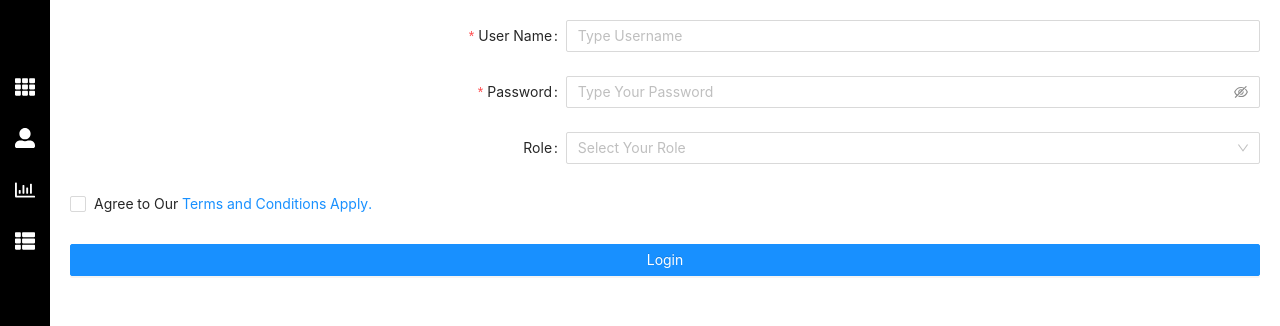
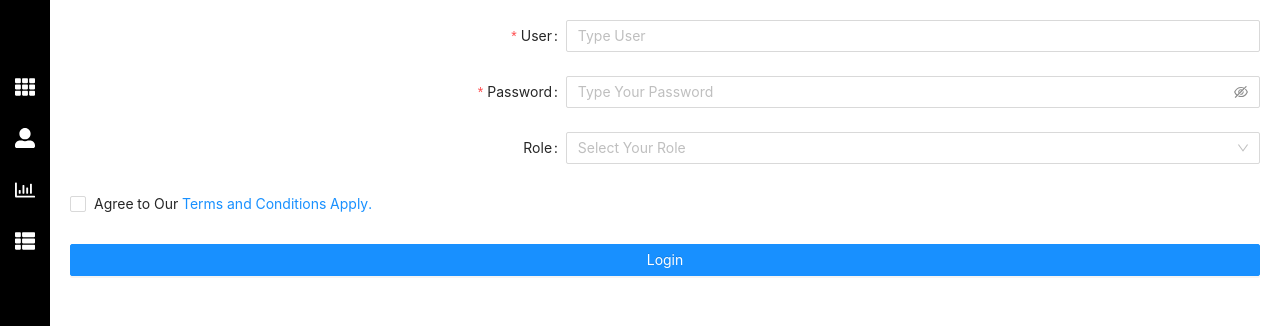
Before and after one commit to Parul-Nangia/Project-Ecommerce, a React (Create React App) app: page / in a window 1280 px wide. Shown: the top 326 px of the page. Built offline with nearby package versions, Linux system fonts and the light colour scheme.

Commit message:
Fetch Api through Axios/Login.

```diff
--- a/package.json
+++ b/package.json
@@ -7,6 +7,7 @@
     "@testing-library/react": "^13.4.0",
     "@testing-library/user-event": "^13.5.0",
     "antd": "^4.23.2",
+    "axios": "^0.27.2",
     "react": "^18.2.0",
     "react-dom": "^18.2.0",
     "react-icons": "^4.4.0",
--- a/src/pages/Login.js
+++ b/src/pages/Login.js
@@ -1,59 +1,61 @@
 import {Form,Checkbox,Input,Select, Button} from "antd";
-import React from "react"
-
-
-
+import React from "react";
+import {useState} from 'react';
+import axios from 'axios';
 
 
 
 
 
 function Login() {
+  const[user,setUser]=useState('');
+  const[password,setPassword]=useState('');
+  console.log({user,password})
 
-//   const [username,setUsername]=useState("");
-//   const [password,setPassword]=useState("");
-
-//   const history = useHistory();
-//   useEffect(() => {
-//     if (localStorage.getItem('user-info')) {
-//       history.push("/dashboard")
-//     }
-//   }, [])
+  const handleUser = (e) => {
+    setUser(e.target.value)
+  }
 
 
-//   async function login()
-//   {
-//     console.log(username,password)
-//     let item={username,password};
-//     let result = await fetch("http://localhost:3001/user/login",{
-//       method:'POST',
-//       headers:{
-//         "Content-Type":"application/json",
-//         "Accept":"application/json"
-//       },
-//       body:JSON.stringify(item)
+  const handlePassword = (e) => {
+    setPassword(e.target.value)
+  }
 
-//   });
-//   result = await result.json();
-//   localStorage.setItem("user-info",JSON.stringify(result))
-//   history.push("/dashboard")
+  const handleApi = () => {
+    console.log({user,password})
+    axios.post('',{
+      user: user,
+      password: password
+    })
+    .then(result=>{
+      console.log(result.data)
+      alert('success')
 
-//   }
+    })
 
+    .catch(error=>{
+      console.log(error)
+      alert('error')
+    })
+
+
+  }
 
     return (
       <div className="App">
-        <header className="App-header">
-          <Form autoComplete="off"
+        <header className="LOGIN PAGE">
+
+          <Form
+          autoComplete="off"
           labelCol={{span:10}}
           wrapperCol={{span:14}}>
             <Form.Item
-            name="username"
-            label="User Name"
+            name="user"
+            label="User"
             rules={[
               {
                 required: true,
-                message: "Please enter username"
+                message: "Please enter user"
 
 
 
@@ -64,7 +66,7 @@ function Login() {
               ]}
               hasFeedback
           >
-              <Input placeholder="Type Username"/>
+              <Input placeholder="Type User" value={user} onChange={handleUser}  />
               </Form.Item>
 
 
@@ -83,7 +85,7 @@ function Login() {
 
               >
 
-              <Input.Password placeholder="Type Your Password"/>
+              <Input.Password placeholder="Type Your Password" value={password} onChange={handlePassword} />
               </Form.Item>
 
 
@@ -106,19 +108,9 @@ function Login() {
               </Form.Item>
 
               <Form.Item wrapperCol={{span:24}}>
-              <Button block type="primary" htmlType="submit">Login</Button>
+              <Button block type="primary" onClick={handleApi} >Login</Button>
 
               </Form.Item>
-
-
-
-
-
-
-
-
-
-
 
           </Form>
 
```
Also changed, not shown: 1 other file (tests, documents, lock files or other folders).
